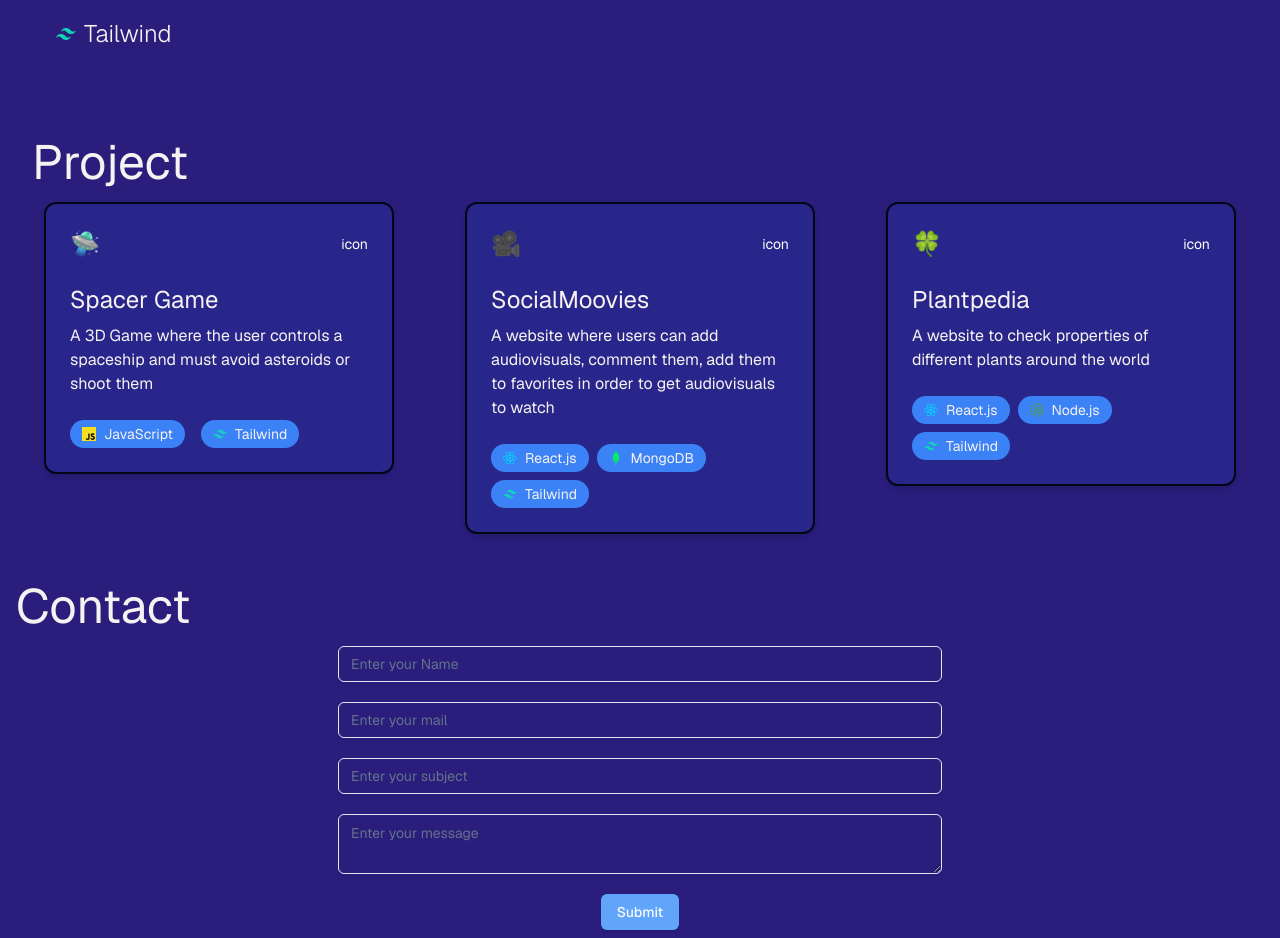
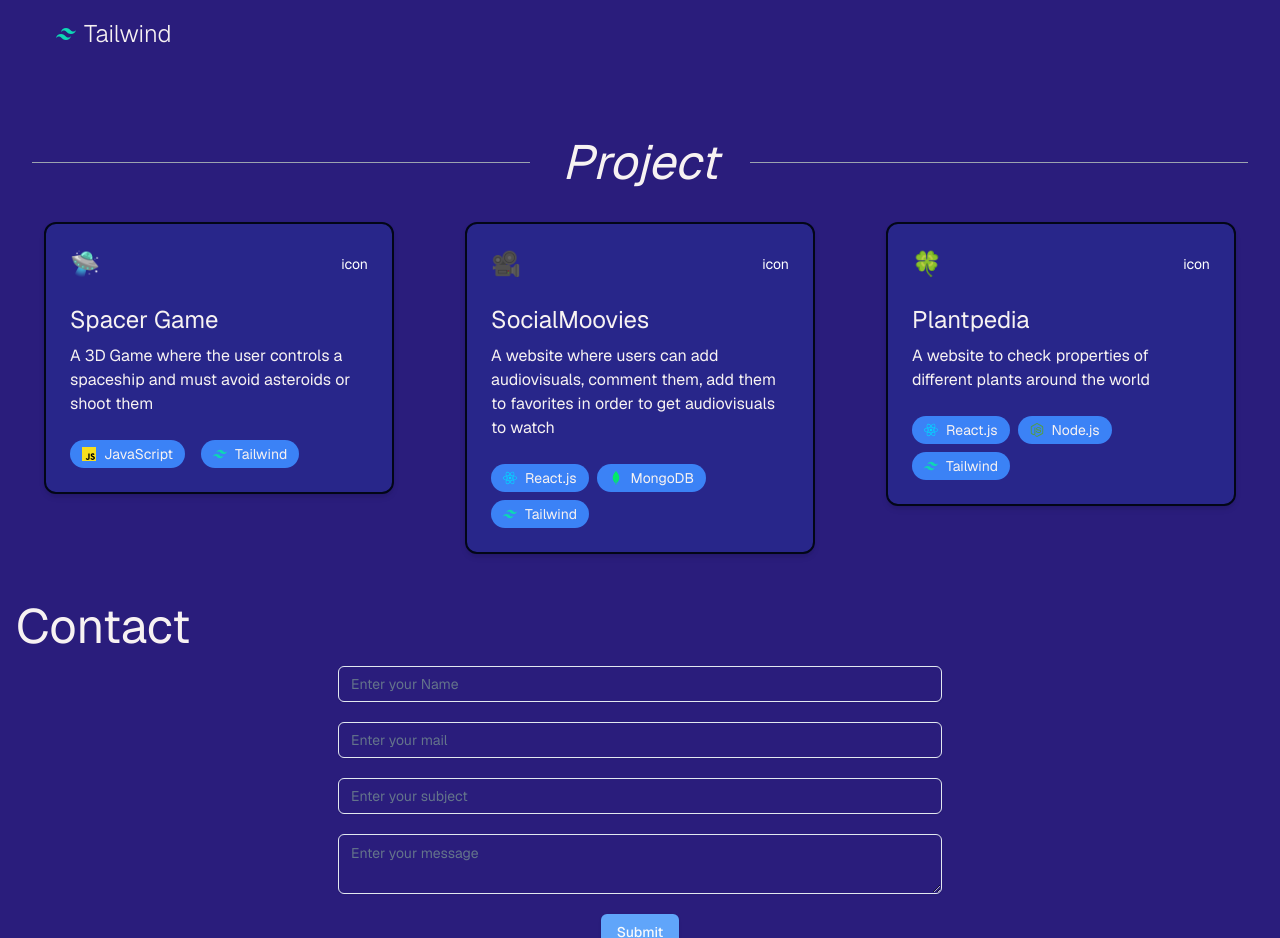
Before and after one commit to Joff317/Portfolio, a Next.js app: page / in a window 1280 px wide. Shown: the part 840-1778 px from the top of the page. Built offline with nearby package versions, Linux system fonts and the light colour scheme; a web font is replaced by a local one.

Commit message:
project section almost done

```diff
--- a/components/Project.tsx
+++ b/components/Project.tsx
@@ -13,9 +13,13 @@ import {
 export default function Project() {
   return (
     <PageContainer className="mt-20 px-4">
-      <p className="text-5xl">Project</p>
+      <div className="flex flex-row items-center">
+        <div className="flex-grow border-t border-gray-400"></div>
+        <p className="text-5xl mx-8 italic">Project</p>
+        <div className="flex-grow border-t border-gray-400"></div>
+      </div>
 
-      <div className="mt-4 px-3 flex md:flex-row md:justify-between gap-3 flex-col max-md:items-center max-md:px-2">
+      <div className="mt-9 px-3 flex md:flex-row md:justify-between gap-3 flex-col max-md:items-center max-md:px-2">
         {/* Première carte */}
         <SpacerCard />
 
```
